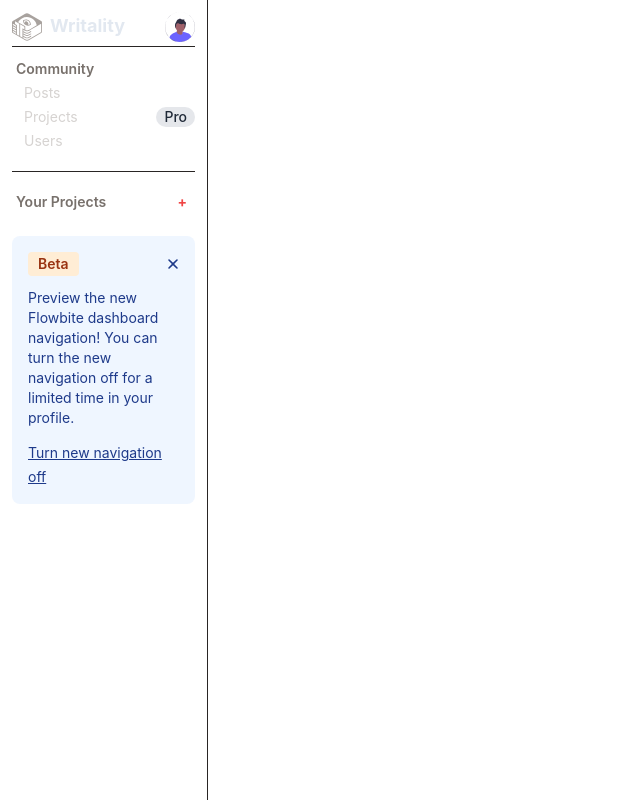
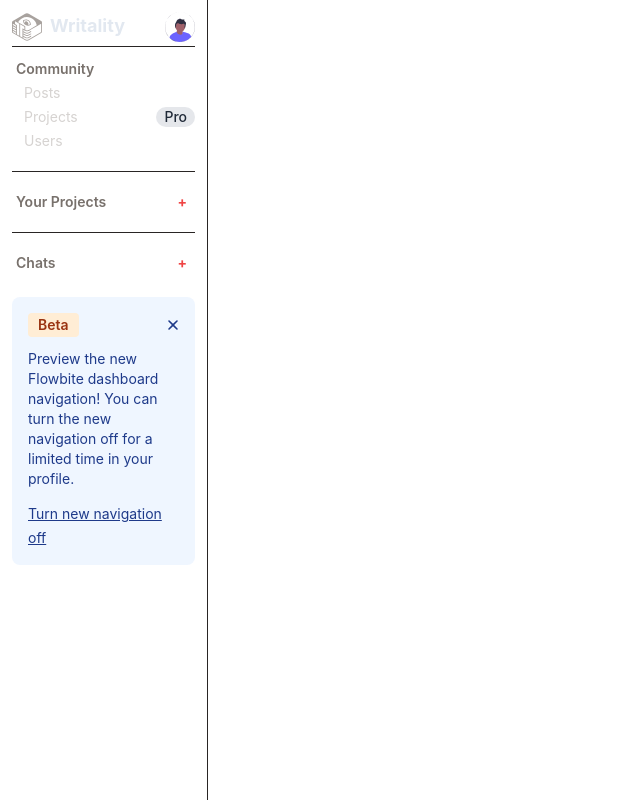
Before and after one commit to BaraKona/writality-app, a Next.js app in the folder client/: page /dashboard in a window 1280 px wide. Shown: the whole page, without its empty margins (0-640 px from the left). Built offline with nearby package versions, Linux system fonts and the light colour scheme; no server answers.

Commit message:
Added chats

```diff
--- /dev/null
+++ b/client/components/Navigation/ProjectSidebar.tsx
@@ -0,0 +1,5 @@
+import React from "react";
+
+export default function ProjectSidebar() {
+  return <div>ProjectSidebar</div>;
+}
--- a/client/components/Navigation/Sidebar.tsx
+++ b/client/components/Navigation/Sidebar.tsx
@@ -58,6 +58,17 @@ export default function Sidebar() {
             </h2>
           </li>
         </ul>
+        <hr className="my-5 border-stone-800" />
+        <ul>
+          <li>
+            <h2 className="flex justify-between items-center ml-1 font-semibold text-stone-500 text-sm rounded-lg">
+              Chats
+              <p className="text-red-500 font-bold px-2 rounded cursor-pointer hover:bg-stone-500">
+                +
+              </p>
+            </h2>
+          </li>
+        </ul>
         <div
           id="dropdown-cta"
           className="p-4 mt-6 bg-blue-50 rounded-lg "
@@ -84,7 +95,7 @@ export default function Sidebar() {
                 <path
                   fillRule="evenodd"
                   d="M4.293 4.293a1 1 0 011.414 0L10 8.586l4.293-4.293a1 1 0 111.414 1.414L11.414 10l4.293 4.293a1 1 0 01-1.414 1.414L10 11.414l-4.293 4.293a1 1 0 01-1.414-1.414L8.586 10 4.293 5.707a1 1 0 010-1.414z"
-                  clip-rule="#a8a29e"
+                  clipRule="#a8a29e"
                 ></path>
               </svg>
             </button>
```
